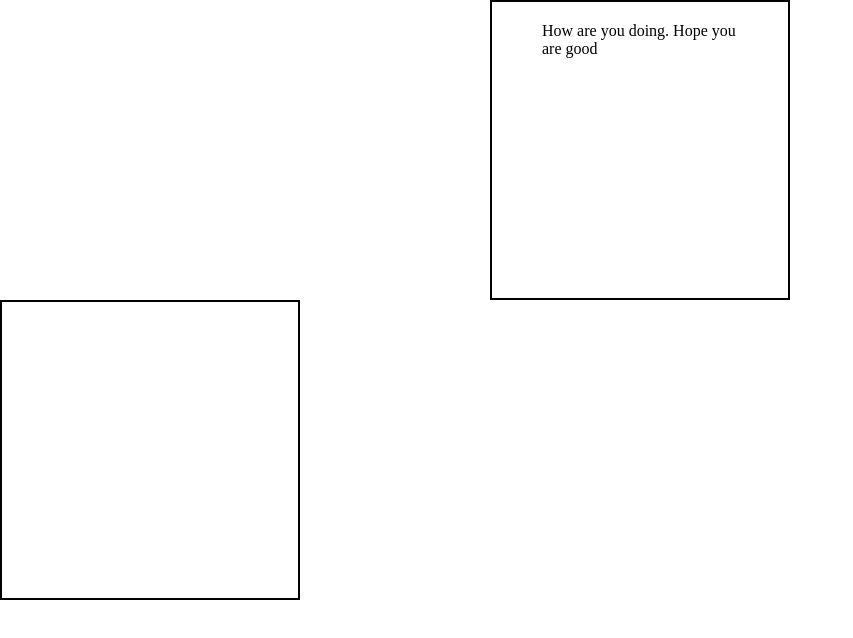
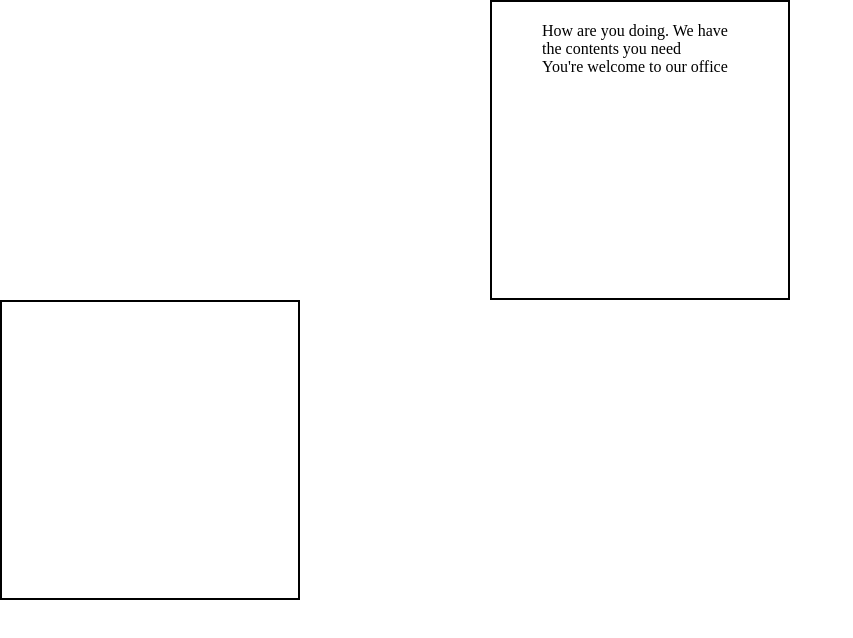
Before and after one commit to daniel33ng/first-web-new, a plain HTML site: page page2.html in a window 1280 px wide. Shown: the whole page, without its empty margins (0-853 px from the left). Drawn offline with Linux system fonts and the light colour scheme.

Commit message:
We have updated our files

```diff
--- a/page2.html
+++ b/page2.html
@@ -10,7 +10,8 @@
 
 <body>
   <div class="box">
-    <p>How are you doing. Hope you are good</p>
+    <p>How are you doing. We have the contents you need</p>
+    <p>You're welcome to our office</p>
   </div>
   <div class="box1">
 
```
